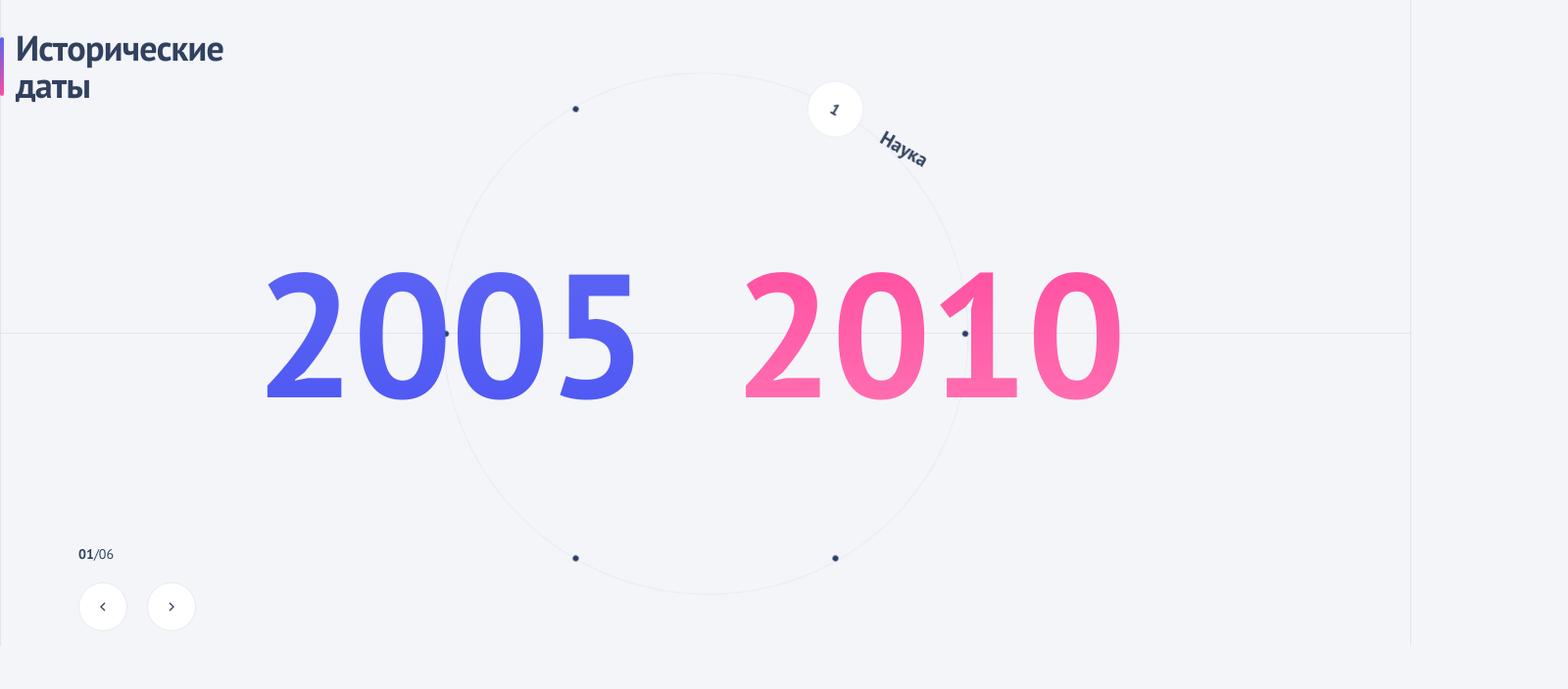
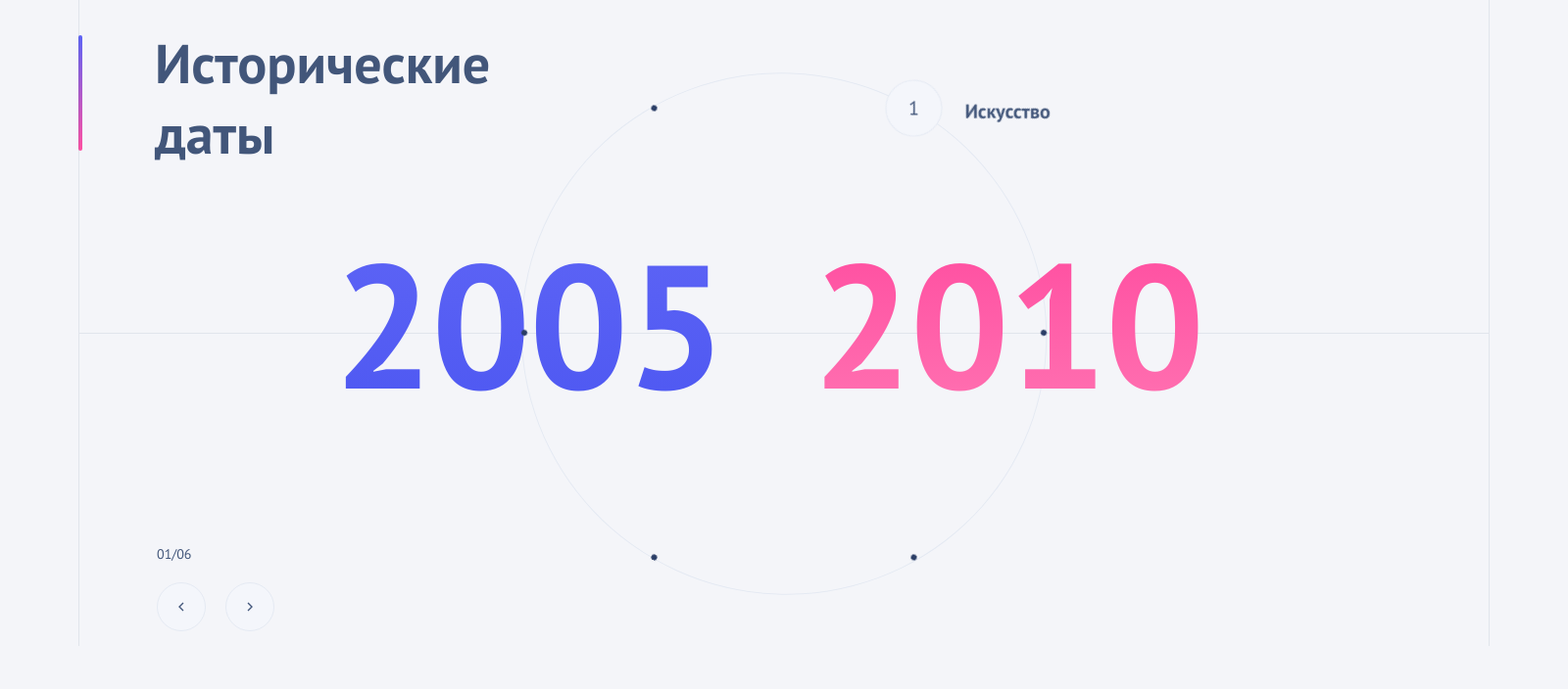
Before and after one commit to oreopk/test_history_data_react_webpack_ts, a React app: page / in a window 1280 px wide. Shown: the part 140-844 px from the top of the page at 98% size, 1600 px wide, since content can reach past the window. Built offline with nearby package versions, Linux system fonts and the light colour scheme.

Commit message:
fix: all done 99%

```diff
--- a/src/components/HistorySection/HistorySection.sass
+++ b/src/components/HistorySection/HistorySection.sass
@@ -1,10 +1,11 @@
 @use "sass:math"
 @import url('https://fonts.googleapis.com/css2?family=Allura&family=Montserrat:ital,wght@0,100..900;1,100..900&family=PT+Sans:ital,wght@0,400;0,700;1,400;1,700&display=swap')
+@import url('https://fonts.googleapis.com/css2?family=Allura&family=Bebas+Neue&family=Montserrat:ital,wght@0,100..900;1,100..900&family=PT+Sans:ital,wght@0,400;0,700;1,400;1,700&display=swap')
 
 $font-ptsans: 'PT Sans', sans-serif
 $bg-page: #f4f6fb
-$bg-panel: #ffffff
-$text: #31415f
+$bg-panel: #f4f6fb
+$text: #42567A
 $text-muted: #6b7a99
 $border: #e5eaf3
 $blue1: #5c63f5
@@ -26,7 +27,7 @@ body
   height: 100vh
   margin-left: auto
   margin-right: auto
-
+  transform: translateX(80px)
 .top
   position: absolute
   top: 0
@@ -57,9 +58,8 @@ body
   z-index: 0
 
 .title-wrap
-  top: 170px
+  top: 168px
   position: absolute
-  padding-left: 16px
 
 .title-bar
   position: absolute
@@ -71,12 +71,12 @@ body
   background: linear-gradient(180deg, $blue1 0%, $pink1 100%)
 
 .title
+  height: 134px
   margin: 0
+  margin-left: 78px
   color: $text
-  font-weight: 800
-  font-size: clamp(28px, 2.2vw + 8px, 44px)
-  line-height: 1.05
-  letter-spacing: -0.02em
+  font-size: 56px
+  font-weight: bold
 
 .stage
   display: flex
@@ -89,11 +89,11 @@ body
   display: flex
   gap: 90px
   position: absolute
-  margin-top: 185px
+  margin-top: 176px
   left: 47%
   pointer-events: none
   transform: translate(-50%, 0%)
-  z-index: 1
+  z-index: 2
 
 .year
   font-weight: 800
@@ -115,10 +115,19 @@ body
   width: 536px
   height: 530px
   border-radius: 50%
+  pointer-events: none
+  transition: transform 0.5s ease-in-out
+  z-index: 1000
+
+.circle_visible
+  position: absolute
+  width: 536px
+  height: 530px
+  border-radius: 50%
   border: 1px solid $border
   pointer-events: none
   transition: transform 0.5s ease-in-out
-  z-index: 1
+  z-index: -1000
 
 .dot
   position: absolute
@@ -130,7 +139,7 @@ body
   left: 50%
   cursor: pointer
   pointer-events: auto
-  z-index: 2
+   z-index: 3 !important
 
   &::before
     content: ''
@@ -166,15 +175,18 @@ body
   top: 50%
   left: 50%
   opacity: 0
-  transition: all 0.3s ease
   pointer-events: none
-  z-index: 3
+  z-index: 4
 
 .category--active
   opacity: 1
-  transform: translate(0, 0) scale(1)
   pointer-events: auto
   z-index: 3
+  .category__label
+    display: block
+    transition: all 0.3s ease
+    transform: scale(1)
+    transform: rotate(-30deg)
 
 .category--leaving
   opacity: 0
@@ -186,20 +198,34 @@ body
 
 .category--hover
   opacity: 1 !important
-  z-index: 3
+  z-index: 3 !important
+  .category__label
+    display: none !important
+  .badge
+    opacity: 1
+    visibility: visible
 
 @for $i from 1 through 6
   .category--#{$i}
     $angle: math.div(360deg, 6) * ($i - 1)
-    transform: translate(-50%, -50%) rotate($angle) translateY(-265px) rotate(-$angle)
+    transform:  translate(-50%, -50%) rotate($angle) translateY(-265px)
+    .badge--#{$i}
+      transform: rotate(calc(-1 * var(--rot))) rotate(-#{$angle})
+
+    &.category--hover .badge--#{$i}
+      transform: rotate(calc(-1 * var(--rot))) rotate(-#{$angle})
 
 .category__label
   position: absolute
-  transform: translate(-50%, -50%) rotate(0deg)
-  top: 50%
+  top: -50%
   font-size: 20px
-  left: 190%
+  left: 70px
   transition: all 0.5s ease-in-out
+  font-family: 'PT Sans'
+  font-weight: 100
+  font-size: 20px
+  font-weight: bold
+  display: none
 
 .badge
   display: flex
@@ -211,9 +237,12 @@ body
   border: 1px solid $border
   border-radius: 50%
   color: $text
-  font-weight: 700
   transition: all 0.5s ease-in-out
   z-index: 3
+  font-family: 'PT Sans'
+  font-weight: 400
+  font-size: 20px
+  transform: none
 
 .controls
   width: 120px
@@ -245,7 +274,8 @@ body
   display: grid
   place-items: center
   cursor: pointer
-
+  &:hover
+    background: #ffffff
 .grid
   display: flex
   gap: 80px
@@ -256,7 +286,7 @@ body
   display: flex
   max-width: 320px
   flex-direction: column
-  gap: 15px
+  gap: 14px
 
 .card__year
   margin: 0 0 0px
@@ -264,6 +294,7 @@ body
   font-weight: 400
   font-size: 25px
   letter-spacing: 0
+  font-family: 'Bebas Neue', 'PT Sans', sans-serif
   text-transform: uppercase
 
 .card__text
@@ -286,7 +317,7 @@ body
 
 .btn_swiper
   position: absolute
-  top: 50%
+  top: 60%
   transform: translateY(-50%)
   width: 40px
   height: 40px
@@ -304,8 +335,8 @@ body
   svg
     transition: stroke 0.3s ease
     stroke: $blue1
-    width: 160%
-    height: 160%
+    width: 80%
+    height: 80%
 
   &:hover
     background: $blue1
@@ -317,7 +348,7 @@ body
   left: -60px
 
 .swiper-button-next
-  right: -65px
+  right: -90px
 
 .cards-container
   position: relative
--- a/src/components/HistorySection/HistorySection.tsx
+++ b/src/components/HistorySection/HistorySection.tsx
@@ -38,8 +38,10 @@ const categoryItems: Item[][] = [
     { year: 2021, text: "Запуск мирового альянса по защите океанов" }
   ],
   [
-    { year: 2022, text: "Первая NFT-выставка в Лувре" },
-    { year: 2023, text: "ИИ создает картину проданную за миллион долларов" }
+    { year: 2015, text: "13 сентября — частное солнечное затмение, видимое в Южной Африке и части Антарктиды" },
+    { year: 2016, text: "Телескоп «Хаббл» обнаружил самую удалённую из всех обнаруженных галактик, получившую обозначение GN-z11" },
+    { year: 2017, text: "Компания Tesla официально представила первый в мире электрический грузовик Tesla Semi" }
+
   ]
 ];
 
@@ -47,12 +49,12 @@ const TOTAL_DOTS = 6;
 const DEGREES_PER_DOT = 360 / TOTAL_DOTS;
 
 const categories: Category[] = [
-  { id: 1, badge: "1", label: "Наука" },
+  { id: 1, badge: "1", label: "Искусство" },
   { id: 2, badge: "2", label: "Технологии" },
   { id: 3, badge: "3", label: "Космос" },
   { id: 4, badge: "4", label: "Медицина" },
   { id: 5, badge: "5", label: "Экология" },
-  { id: 6, badge: "6", label: "Искусство" }
+  { id: 6, badge: "6", label: "Наука" }
 ];
 
 const dateRanges: DateRange[] = [
@@ -61,7 +63,7 @@ const dateRanges: DateRange[] = [
   { start: 2014, end: 2016 },
   { start: 2017, end: 2019 },
   { start: 2015, end: 2022 },
-  { start: 2022, end: 2023 }
+  { start: 2015, end: 2022 }
 ];
 
 export default function HistorySection() {
@@ -174,7 +176,10 @@ export default function HistorySection() {
         </div>
         <div className="top">
           <div className="stage">
-            <div className="circle" style={{ transform: `rotate(${rotation}deg)` }}>
+            {/* <div className="circle_visible" style={{ transform: `rotate(${rotation}deg)` }}></div>
+            <div className="circle" style={{ transform: `rotate(${rotation}deg)` }}> */}
+            <div className="circle_visible" style={{ ['--rot' as string]: `${rotation}deg`, transform: `rotate(${rotation}deg)` }}></div>
+            <div className="circle" style={{ ['--rot' as string]: `${rotation}deg`, transform: `rotate(${rotation}deg)` }}>
               {categories.map((_, index) => (
                 <span
                   key={`dot-${index}`}
@@ -197,7 +202,7 @@ export default function HistorySection() {
 
                 return (
                   <div key={category.id} className={className}>
-                    <span className="badge">{category.badge}</span>
+                    <span className={`badge badge--${category.id}`}>{category.badge}</span>
                     <span className="category__label">{category.label}</span>
                   </div>
                 );
@@ -213,7 +218,7 @@ export default function HistorySection() {
         <div className="bottom">
           <div className="controls">
              <span className="counter">
-            <b>{(currentIndex + 1).toString().padStart(2, '0')}</b>
+            <span>{(currentIndex + 1).toString().padStart(2, '0')}</span>
             /<span className="total">{TOTAL_DOTS.toString().padStart(2, '0')}</span>
           </span>
             <div className="nav">
@@ -254,12 +259,12 @@ export default function HistorySection() {
             </Swiper>
           <button className="btn_swiper swiper-button-prev">
             <svg width="16" height="16" viewBox="0 0 24 24" fill="none">
-              <path d="M15 18l-6-6 6-6" stroke="#5c63f5" strokeWidth="2"/>
+              <path d="M15 18l-6-6 6-6" stroke="#3877EE" strokeWidth="2"/>
             </svg>
           </button>
           <button className="btn_swiper swiper-button-next">
             <svg width="16" height="16" viewBox="0 0 24 24" fill="none">
-              <path d="M9 6l6 6-6 6" stroke="#5c63f5" strokeWidth="2"/>
+              <path d="M9 6l6 6-6 6" stroke="#3877EE" strokeWidth="2"/>
             </svg>
           </button>
           </div>
```
